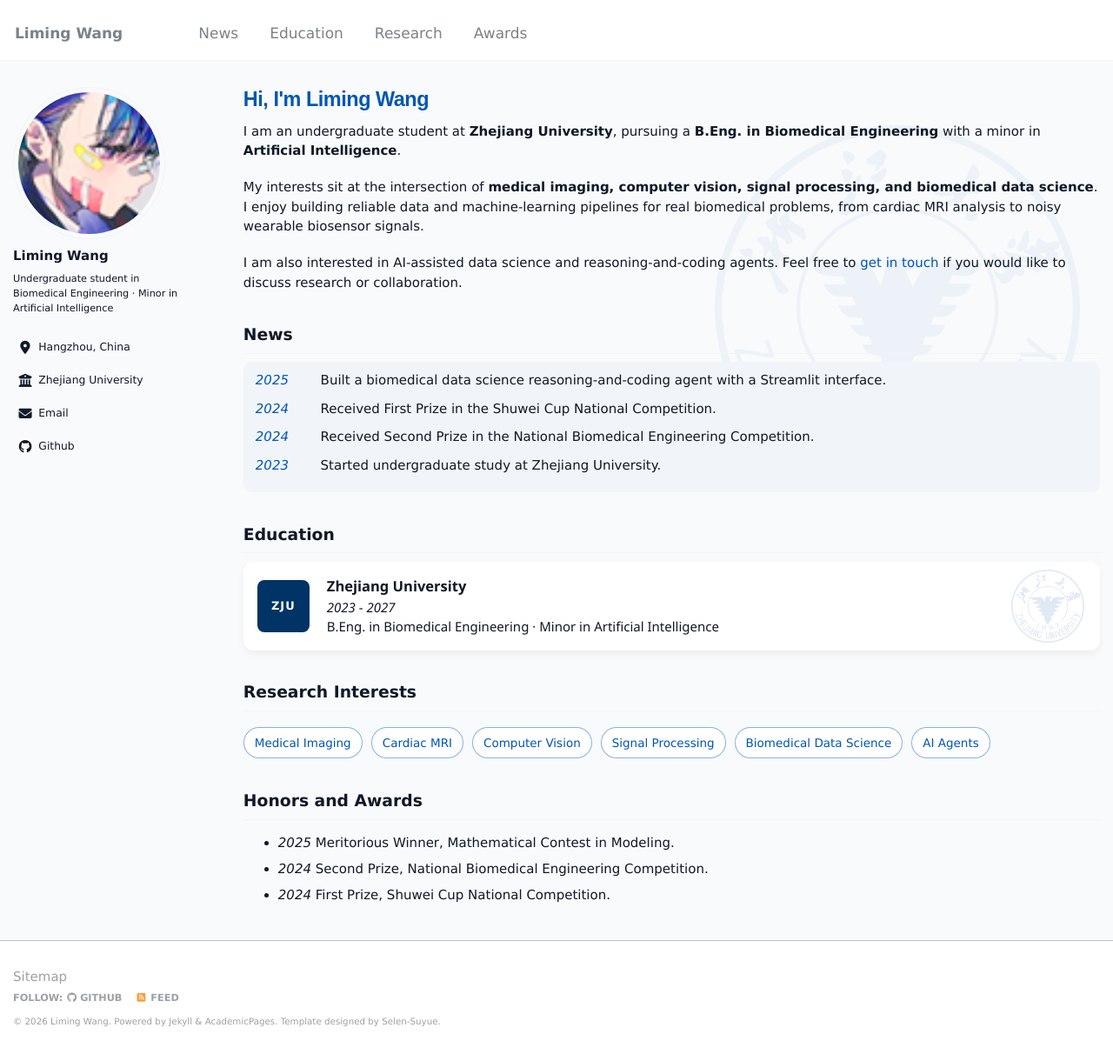
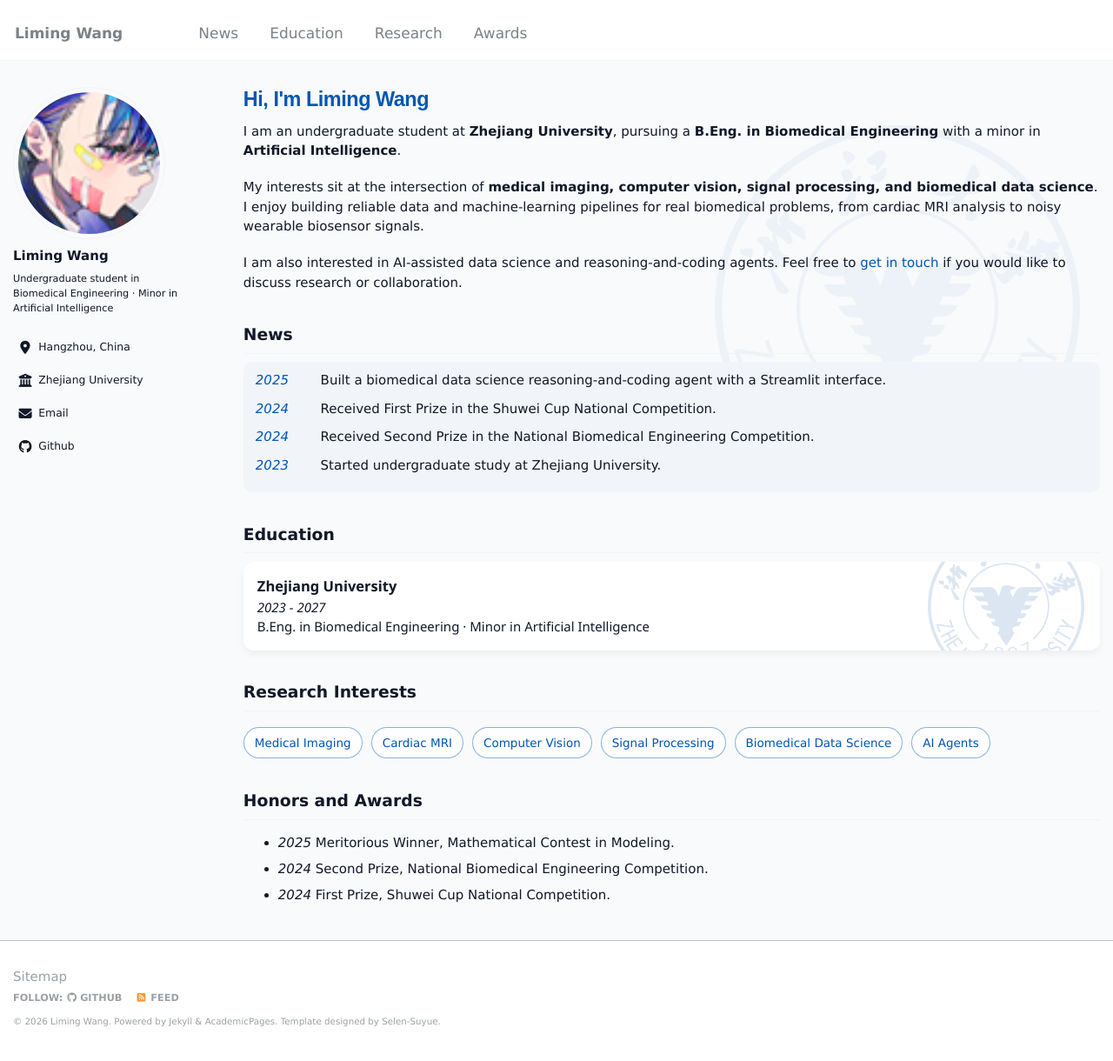
Before and after one commit to wwoozyq/wwoozyq.github.io, a Jekyll site: the page built from _pages/about.md, in a window 1280 px wide and 1389 px high. Shown: the top 1220 px of the window at 87% size. Built offline with Jekyll 4.4.1, drawn with Linux system fonts in a browser that asks for light colours; some web fonts are replaced.

Commit message:
Enlarge ZJU education watermark

```diff
--- a/assets/css/home.css
+++ b/assets/css/home.css
@@ -438,21 +438,26 @@
             letter-spacing: 0.08em;
         }
 
-        .experience-card:first-child {
+        .experience-container#education .experience-card {
             position: relative;
             overflow: hidden;
+            padding-right: 220px;
         }
 
-        .experience-card:first-child::after {
+        .experience-container#education .experience-logo--placeholder {
+            display: none;
+        }
+
+        .experience-container#education .experience-card::after {
             content: "";
             position: absolute;
             right: 18px;
             top: 50%;
-            width: 84px;
-            height: 84px;
+            width: 180px;
+            height: 180px;
             transform: translateY(-50%);
             background: url("/images/zju.png") center / contain no-repeat;
-            opacity: 0.12;
+            opacity: 0.14;
             pointer-events: none;
         }
 
@@ -480,10 +485,14 @@
                 height: 18rem;
             }
 
-            .experience-card:first-child::after {
+            .experience-container#education .experience-card {
+                padding-right: 100px;
+            }
+
+            .experience-container#education .experience-card::after {
                 right: 10px;
-                width: 60px;
-                height: 60px;
+                width: 84px;
+                height: 84px;
             }
         }
 
```
